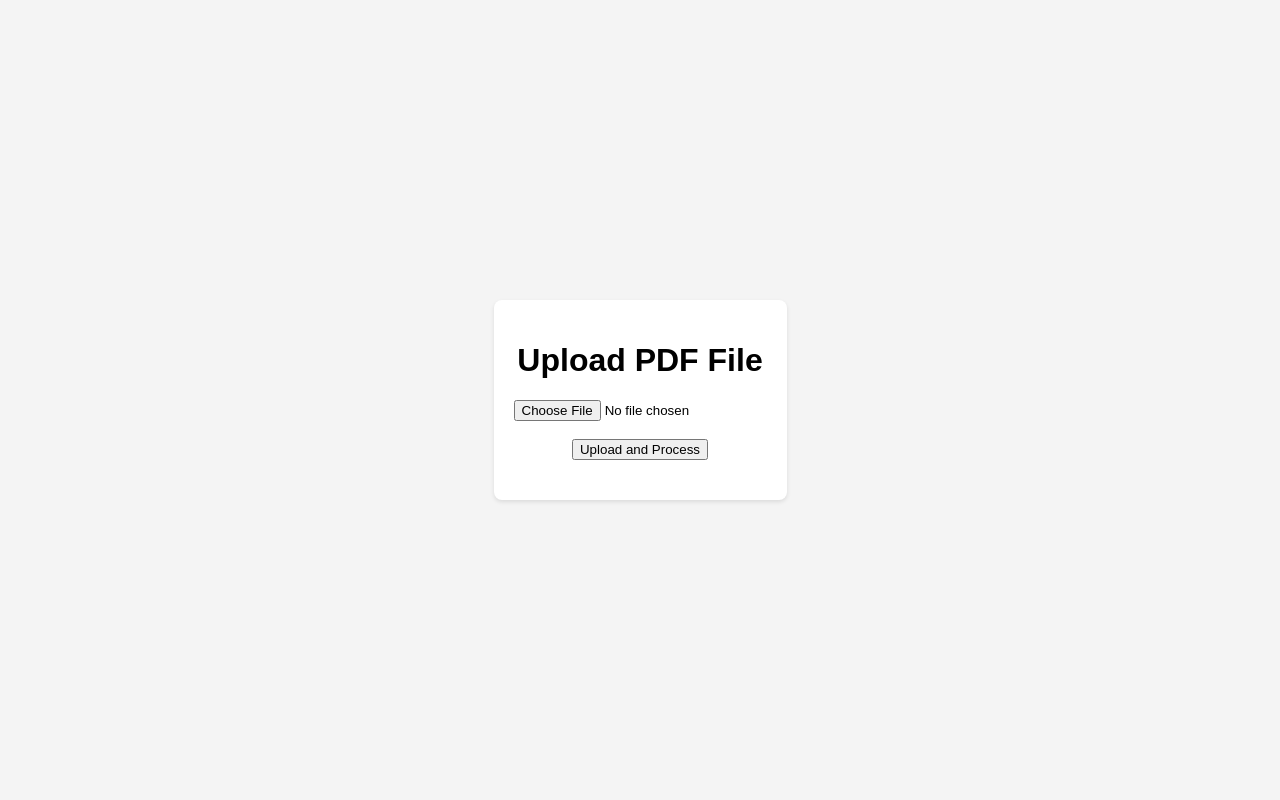
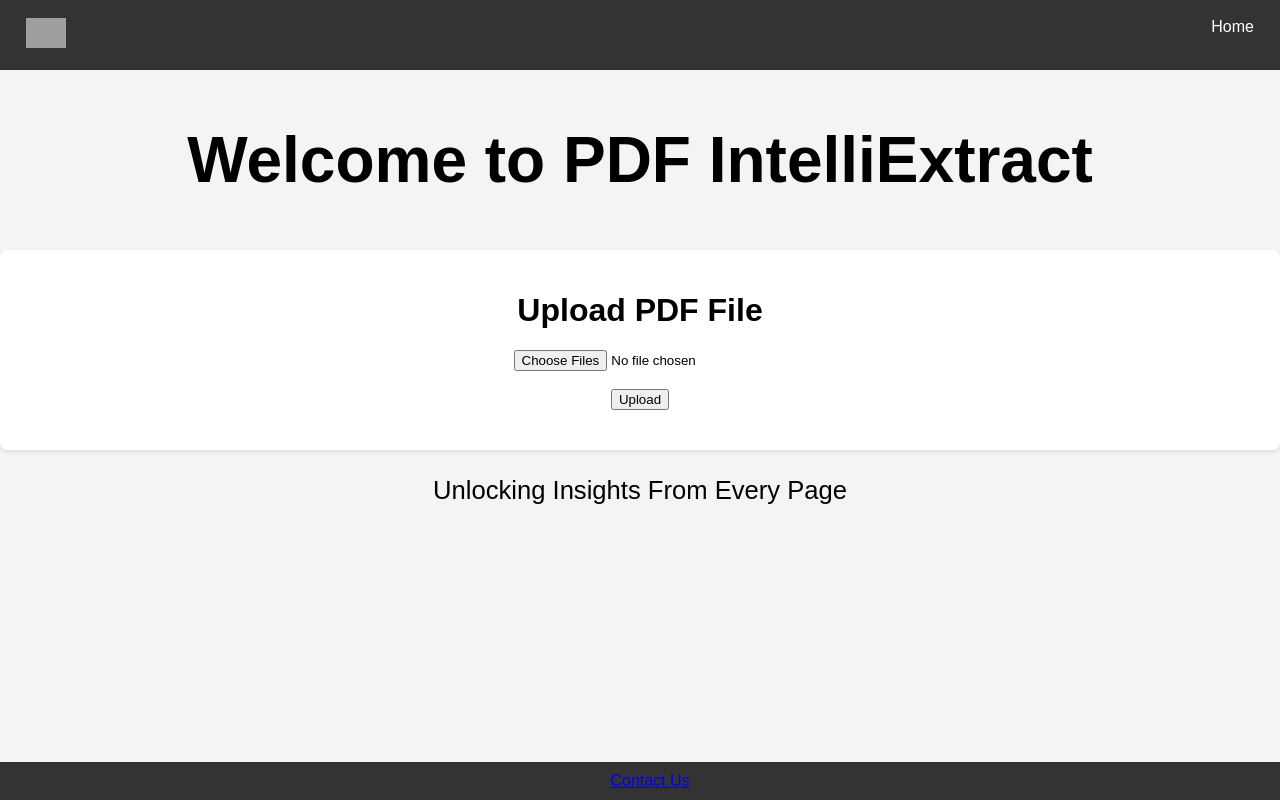
Before and after one commit to JennyO512/PDFtoTxt, a Flask app: page / in a window 1280 px wide. Run offline with Flask 3, Linux system fonts and the light colour scheme; parts of the project's set-up code (start-up, migrations or seed data) failed here and were passed over; grey boxes are pictures that could not be loaded.

Commit message:
Update index.html

```diff
--- a/templates/index.html
+++ b/templates/index.html
@@ -2,17 +2,39 @@
 <html lang="en">
 <head>
     <meta charset="UTF-8">
-    <title>PDF Data Extractor</title>
+    <title>PDF IntelliExtract</title>
+    <link rel="icon" type="image/x-icon" href="/static/favicon.ico">
+    <meta name="viewport" content="width=device-width, initial-scale=1">
     <style>
         body {
             font-family: Arial, sans-serif;
             margin: 0;
             padding: 0;
+            background-color: #f4f4f4;
+        }
+
+        nav {
+            background-color: #333;
+            color: white;
             display: flex;
-            justify-content: center;
-            align-items: center;
-            height: 100vh;
-            background-color: #f4f4f4;
+            justify-content: space-between;
+            padding: 10px;
+        }
+
+        nav a {
+            color: white;
+            text-decoration: none;
+            padding: 8px 16px;
+        }
+
+        h2
+        {
+            text-align: center;
+        }
+
+        p
+        {
+            text-align: center;
         }
 
         .container {
@@ -21,21 +43,72 @@
             padding: 20px;
             border-radius: 8px;
             box-shadow: 0 2px 4px rgba(0, 0, 0, 0.1);
+            margin-top: 20px;
         }
 
         form {
             margin-bottom: 20px;
         }
+
+        footer {
+            position: fixed;
+            left: 0;
+            bottom: 0;
+            width: 100%;
+            background-color: #333;
+            color: white;
+            text-align: center;
+            padding: 10px;
+        }
+
+        .footer-links {
+            margin: 0;
+            padding: 0;
+        }
+
+        .footer-links li {
+            display: inline;
+            padding: 0 10px;
+        }
+
+        .footer-links a {
+            color: white;
+            text-decoration: none;
+        }
     </style>
 </head>
 <body>
+    <nav>
+        <a href="#"><img src="/static/logo.png" alt="Logo" height="30"></a>
+        <a href="/">Home</a>
+    </nav>
+
+    <h2 style="font-size:5vw;">
+        Welcome to PDF IntelliExtract <br>
+
+    </h2>
+
+
+
     <div class="container">
         <h1>Upload PDF File</h1>
         <form action="/upload" method="post" enctype="multipart/form-data">
-            <input type="file" name="pdf_file" required>
+            <input type="file" name="pdf_file" accept="application/pdf" multiple>
             <br><br>
-            <input type="submit" value="Upload and Process">
+            <input type="submit" value="Upload">
         </form>
     </div>
+
+    <div>
+        <p style="font-size:2vw;"> Unlocking Insights From Every Page</p>
+    </div>
+
+    <footer>
+        <ul class="footer-links">
+            <!--li><a href="https://www.linkedin.com/in/jennifer-benavides-54a993267/#"><img src="static/icon-linkedin.png" alt="LinkedIn"></a></li-->
+            <!-- Add other social icons as needed -->
+        </ul>
+        <a href="/contact">Contact Us</a>
+    </footer>
 </body>
 </html>
```
